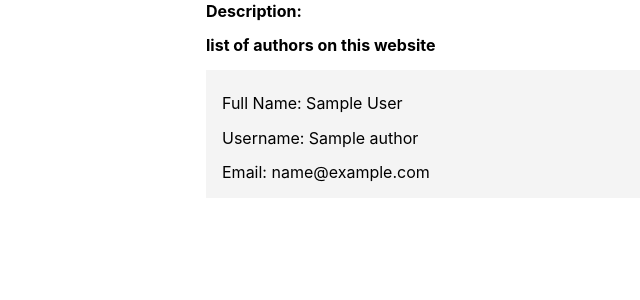
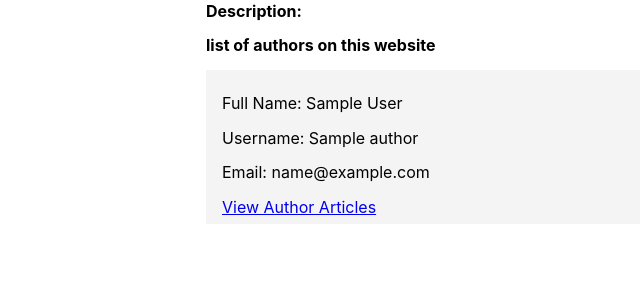
Before and after one commit to savvagen/django-profiling-poc, a Django app: page /authors/ in a window 1280 px wide. Shown: the part 221-521 px from the top of the page, without its empty margins (194-834 px from the left). Run offline with Django 3.2, Linux system fonts and the light colour scheme; tables that the repository leaves empty hold one stand-in row (values such as "Sample post"); some libraries are stand-ins or nearby versions.

Commit message:
Final version

```diff
--- a/src/pages/views.py
+++ b/src/pages/views.py
@@ -10,11 +10,9 @@ from rest_framework.views import APIView
 
 class PagesView(APIView):
 
-
     def home_view(request, *args, **kwargs):
         return render(request, "home.html", {})
         # return HttpResponse("""<h1>Home Page</h1>""")
-
 
     def authors_view(request, *args, **kwargs):
         authors = Author.objects.all()
@@ -35,13 +33,6 @@ class PagesView(APIView):
         }
         return render(request, 'author_details.html', context)
 
-
-
-
-
-
-
-
     def articles_view(request, *args, **kwargs):
         articles = Article.objects.all()
         serializer = ArticleSerializer(articles, many=True)
@@ -51,14 +42,10 @@ class PagesView(APIView):
         }
         return render(request, 'articles.html', context)
 
-
-
-
-
     def article_details(request, pk=None, *args, **kwargs):
         article = get_object_or_404(Article.objects.all(), pk=pk)
-        author = Author.objects.filter(author=article.author.id)
         article_ser = ArticleSerializer(article)
+        author = get_object_or_404(Author.objects.all(), pk=article.author.pk)
         author_ser = AuthorSerializer(author)
         context = {
             "article": article_ser.data,
@@ -66,6 +53,5 @@ class PagesView(APIView):
         }
         return render(request, 'article_details.html', context)
 
-
     def my_template(request, *args, **kwargs):
         return render(request, "my_template.html", {})
--- a/src/templates/articles.html
+++ b/src/templates/articles.html
@@ -9,6 +9,8 @@
                     <p class="mb2">Title: {{ art.title }}</p>
                     <p class="mb2">Subject: {{ art.subject }} </p>
                     <p class="mb2">Body: {{ art.body }}</p>
+                    <p>
+                    <div><a href="/articles/{{ art.id }}">View Info</a></div>
                 </div>
             </div>
         {% endfor %}
--- a/src/templates/authors.html
+++ b/src/templates/authors.html
@@ -9,6 +9,8 @@
                     <p class="mb2">Full Name: {{ a.first_name }} {{ a.last_name }}</p>
                     <p class="mb2">Username: {{ a.name }} </p>
                     <p class="mb2">Email: {{ a.email }}</p>
+                    <p>
+                    <div><a href="/authors/{{ a.id }}">View Author Articles</a></div>
                 </div>
             </div>
         {% endfor %}
```
